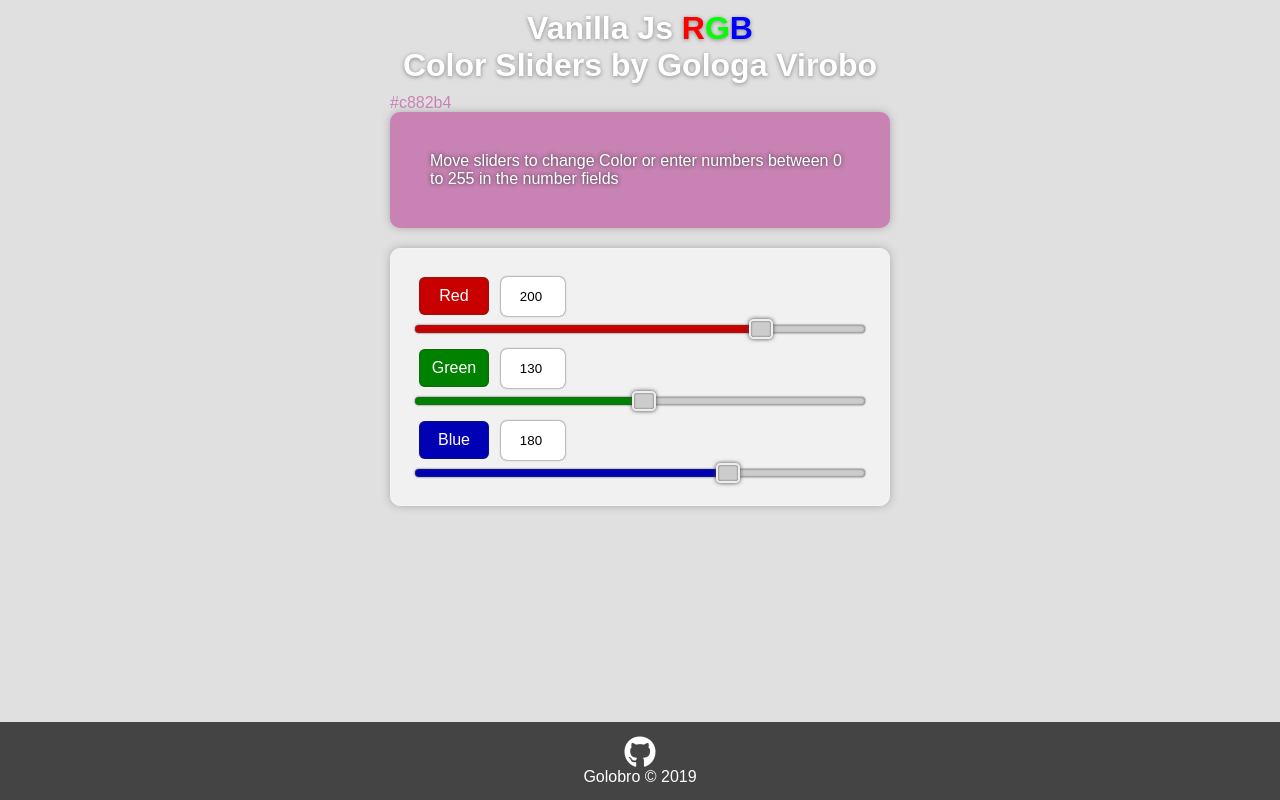
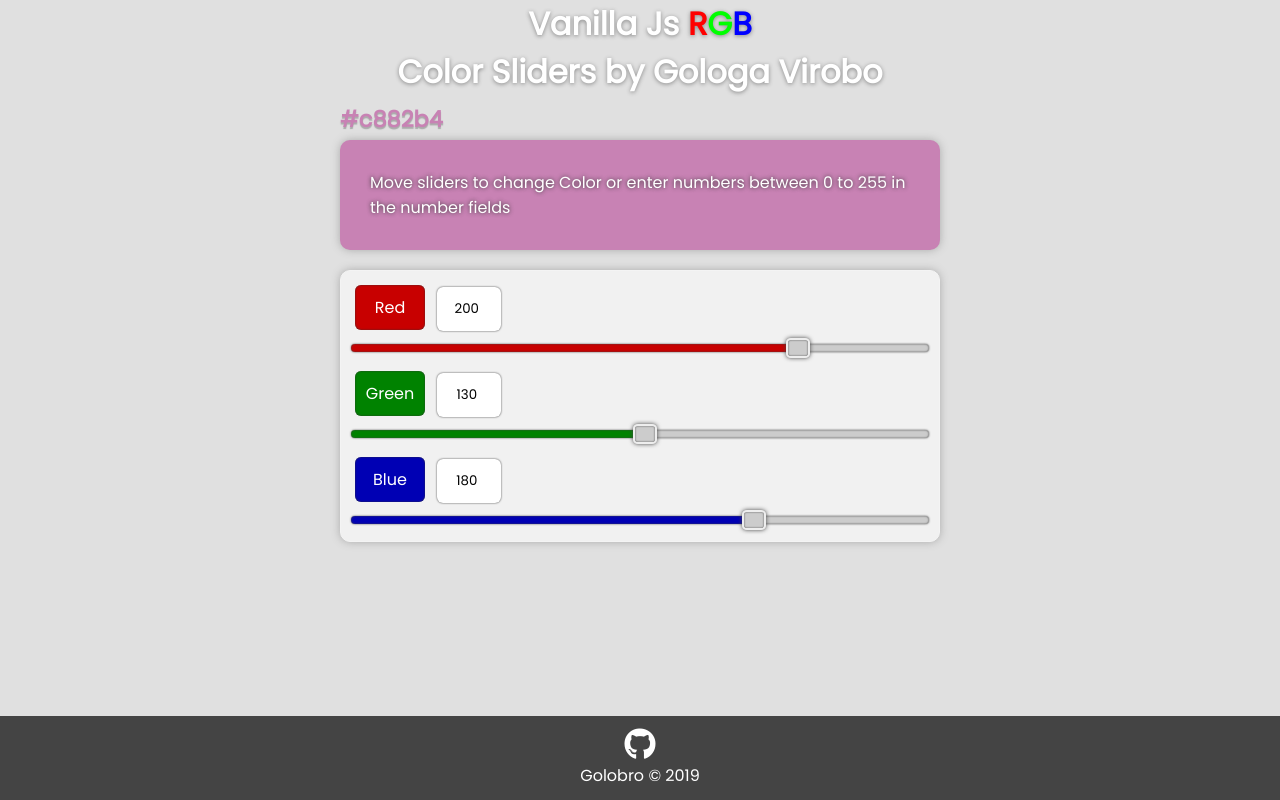
Before and after one commit to Golobro/rgbcolorslider, a plain HTML site: page index.html in a window 1280 px wide. Drawn offline with Linux system fonts and the light colour scheme.

Commit message:
Update style.css

```diff
--- a/css/style.css
+++ b/css/style.css
@@ -1,24 +1,26 @@
+@import url('https://fonts.googleapis.com/css?family=Poppins');
+
 *{
+    margin: 0;
     padding: 0;
-    margin: 0;
+    font-family: 'Poppins', sans-serif;
 }
 
 body{
-    font-family: sans-serif;
     background: #e0e0e0;
 }
 
 header{
-    margin-bottom: 10px;
+    margin-bottom: 6px;
 }
 
 h1{
+    color: #ffffff;
     text-align: center;
-    color: #ffffff;
     text-shadow: 0 1px 4px #888888;
 }
 
-/* RGB title */
+/* ====== RGB title ====== */
 span:nth-child(1){
     color: #ff0000;
 }
@@ -30,35 +32,41 @@ span:nth-child(3){
 }
 
 .wrap{
-    padding: 10px;
-    width: 500px;
+    width: 600px;
     margin: 0 auto;
+}
+
+#hexcode_render{
+    margin: 4px 0;
+    font-size: 1.4rem;
+    font-weight: bolder;
+    text-shadow: 0 2px 1px #aaa;
 }
 
 main{
     padding-bottom: 60px;
 }
 
-/* color display */
+/* ====== Color Display ====== */
 #color-display{
-    padding: 40px;
+    padding: 30px;
+    border-radius: 10px;
     box-shadow: 0 0 8px #aaaaaa;
-    border-radius: 10px;
 }
 
 #color-display::before{
-    content: 'Move sliders to change Color or enter numbers between 0 to 255 in the number fields';
     color: #ffffff;
     text-shadow: 0 0 4px #333333;
+    content: 'Move sliders to change Color or enter numbers between 0 to 255 in the number fields';
 }
 
-/* labels */
+/* ====== Labels ====== */
 label{
+    margin: 4px;
+    width: 50px;
     padding: 10px;
-    width: 50px;
+    color: #ffffff;
     text-align: center;
-    color: #ffffff;
-    margin: 4px;
     border-radius: 6px;
     box-shadow: inset 0 0 2px #333333;
 }
@@ -67,44 +75,44 @@ input[type=number], label{
     display: inline-block;
 }
 
-/* number input */
+/* ====== Number Input ====== */
 .sliders input[type=number]{
+    width: 50px;
+    outline: none;
     text-align: center;
-    width: 50px;
+    border-radius: 6px;
+    margin: 0 10px 0 4px;
+    background: #ffffff;
     padding: 10px 0 10px 10px;
-    background: #ffffff;
-    margin: 0 10px 0 4px;
-    outline: none;
-    border: 2px solid transparent;
-    border-radius: 6px;
     transition: border 0.2s ease;
     box-shadow: 0 0 2px #333333;
+    border: 2px solid transparent;
 }
 
 .sliders input[type=number]:focus{
     border: 2px solid #508cfc;
 }
 
-/* color sliders */
+/* ====== Color Sliders ====== */
 .sliders{
+    padding: 6px;
     margin-top: 20px;
-    padding: 20px;
+    border-radius: 10px;
+    background: #f1f1f1;
+    border: 1px solid #f4f4f4;
     box-shadow: 0 0 8px #aaaaaa;
-    border: 1px solid #f4f4f4;
-    background: #f1f1f1;
-    border-radius: 10px;
 }
 
 .sliders div{
     padding: 4px;
 }
 
-/* range sliders */
+/* ====== Range Sliders ====== */
 .sliders input[type=range]{
     height: 8px;
+    width: 100%;
+    outline: none;
     border-radius: 10px;
-    outline: none;
-    width: 100%;
     box-shadow: 0 0 2px #444444, inset 0 0 2px #444444;
 }
 
@@ -113,18 +121,18 @@ input[type=number], label{
     -webkit-appearance: none;
 }
 
-/* slider thumb */
+/* ====== Slider Thumb ====== */
 .sliders input[type=range]::-webkit-slider-thumb{
+    width: 24px;
     height: 20px;
-    width: 24px;
+    cursor: pointer;
     border-radius: 20%;
-    cursor: pointer;
     background: #cccccc;
     border: 2px solid #eeeeee;
     box-shadow: 0 0 4px #444444, inset 0 0 2px #444444;
 }
 
-/* icons */
+/* ====== Icons ====== */
 a{
     color: #ffffff;
     transition: color 0.2s ease;
@@ -134,26 +142,28 @@ a:hover{
     color: #cccccc;
 }
 
-/* footer */
+/* ====== Footer ====== */
 footer{
+    bottom: 0;
+    width: 100%;
+    padding: 12px 0;
+    color: #ffffff;
+    position: absolute;
+    text-align: center;
     background: #444444;
-    position: absolute;
-    bottom: 0;
-    padding: 14px 0;
-    text-align: center;
-    width: 100%;
-    color: #ffffff;
 }
 
-/* responsive width */
+/* ====== Responsive ====== */
 @media (max-width: 700px){
     .wrap{
         width: 80%;
     }
 }
 
-/* responsive height */
 @media (max-height: 600px){
+    main{
+        padding-bottom: 5px;
+    }
     footer{
         position: relative;
     }
```
